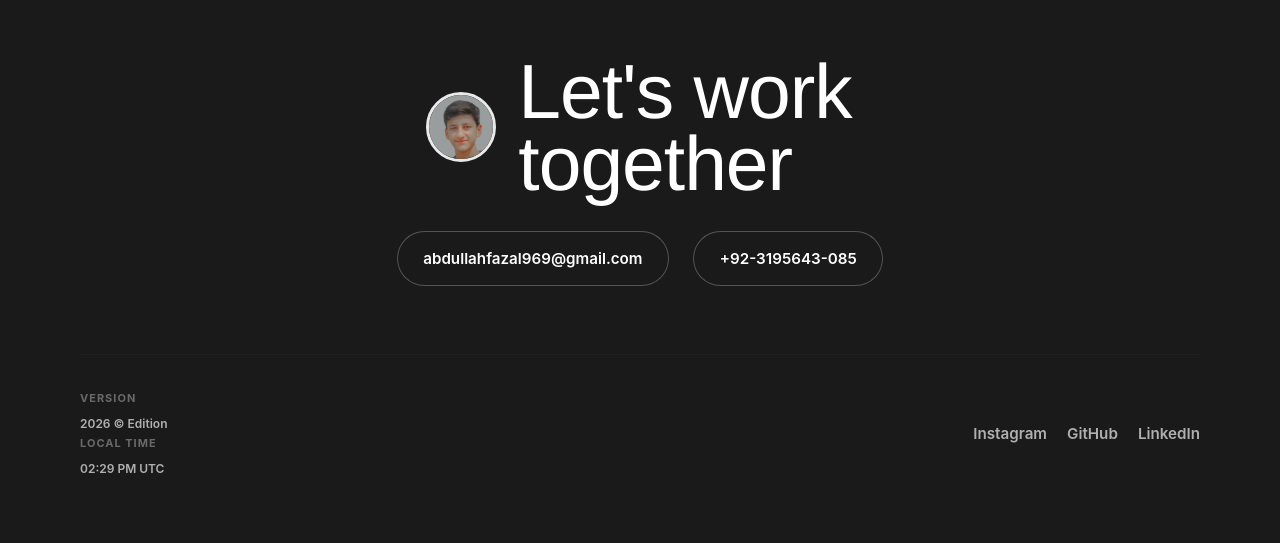
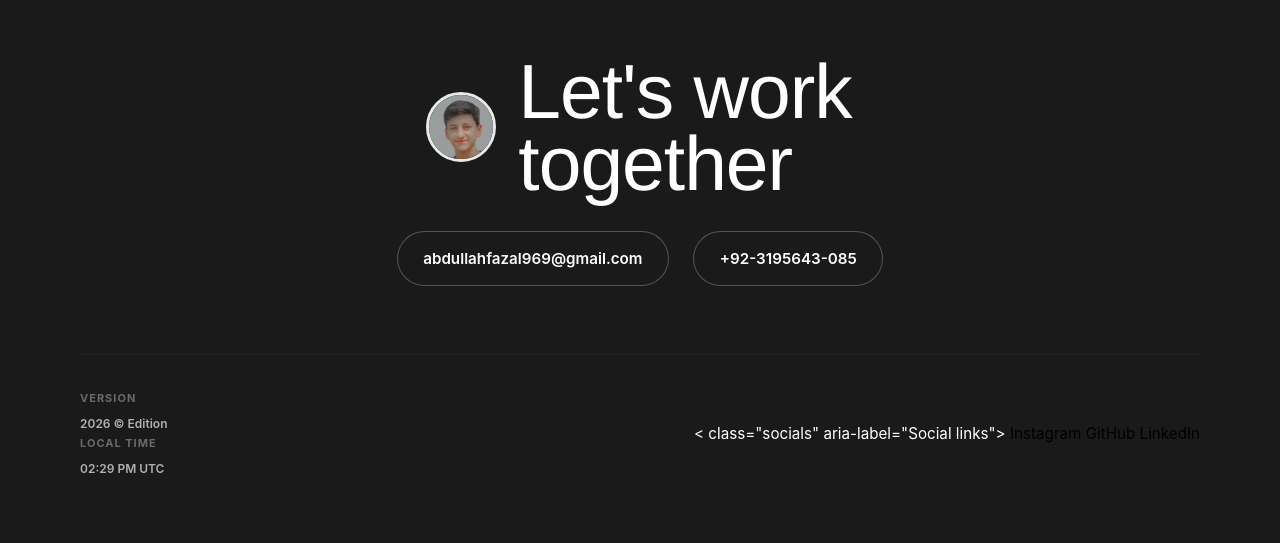
Before and after one commit to abdullahfazal969-alt/Portfolio, a Flask app: template templates/project_detail.html in a window 1280 px wide. Shown: the part 1505-2048 px from the top of the page. Run offline with Flask 3, Linux system fonts and the light colour scheme; the template is opened without the code that fills it, so the values that code supplies are empty.

Commit message:
project page update

```diff
--- a/static/css/style.css
+++ b/static/css/style.css
@@ -294,8 +294,20 @@ header nav a:hover {
     background-color: var(--color-text-dark);
     color: var(--color-background);
 }
+body.project-page header {
+    background-color:rgb(235, 236, 237)
 
-/* Project Detail Page Adjustments */
+}
+body.project-page a {
+    color: var(--color-text-dark);
+    text-decoration: none;
+    transition: color 0.3s ease;
+}
+
+body.project-page a:hover {
+    color: var(--color-text-dark);
+    text-decoration-color:rgb(235, 236, 237)
+}
 .project-detail-header {
     text-align: center;
     padding-top: 6rem;
--- a/templates/base.html
+++ b/templates/base.html
@@ -9,8 +9,9 @@
             href="{{ url_for('static', filename='css/style.css') }}"
         />
     </head>
-    <body>
+    <body class="{% block body_class %}{% endblock %}">
         <header>
+                <nav>
                     <div class="container">
                         <div class="logo">
                             <a href="{{ url_for('index') }}" class="credit-line-link">
@@ -18,7 +19,6 @@
                                 <span class="byline-hover">© Abdullah</span>
                             </a>
                         </div>
-                <nav>
                     <ul>
                         <li>
                             <a href="{{ url_for('index') }}#about">About</a>
@@ -86,7 +86,7 @@
                 </div>
 
                 <div class="bottom-right">
-                    <nav class="socials" aria-label="Social links">
+                    < class="socials" aria-label="Social links">
                         <a
                             href="https://www.instagram.com/a._fazal_/"
                             target="_blank"
@@ -103,9 +103,8 @@
                             href="https://www.linkedin.com/in/abdullah-fazal-2985a2298/"
                             target="_blank"
                             rel="noopener"
-                            >LinkedIn</a
-                        >
-                    </nav>
+                            >LinkedIn</a>
+                        </div>
                 </div>
             </div>
         </footer>
--- a/templates/project_detail.html
+++ b/templates/project_detail.html
@@ -1,5 +1,6 @@
-{% extends "base.html" %} {% block title %}{{ project.title }} - My Portfolio{%
-endblock %} {% block content %}
+{% extends "base.html" %} {% block body_class %}project-page{% endblock %} {%
+block title %}{{ project.title }} - My Portfolio{%endblock %} {% block content
+%}
 <section class="project-detail-header">
     <h1>{{ project.title }}</h1>
     <div class="macbook-mockup macbook--detail project-hero-mockup">
```
Lines whose indentation alone changed are shown as unchanged.
